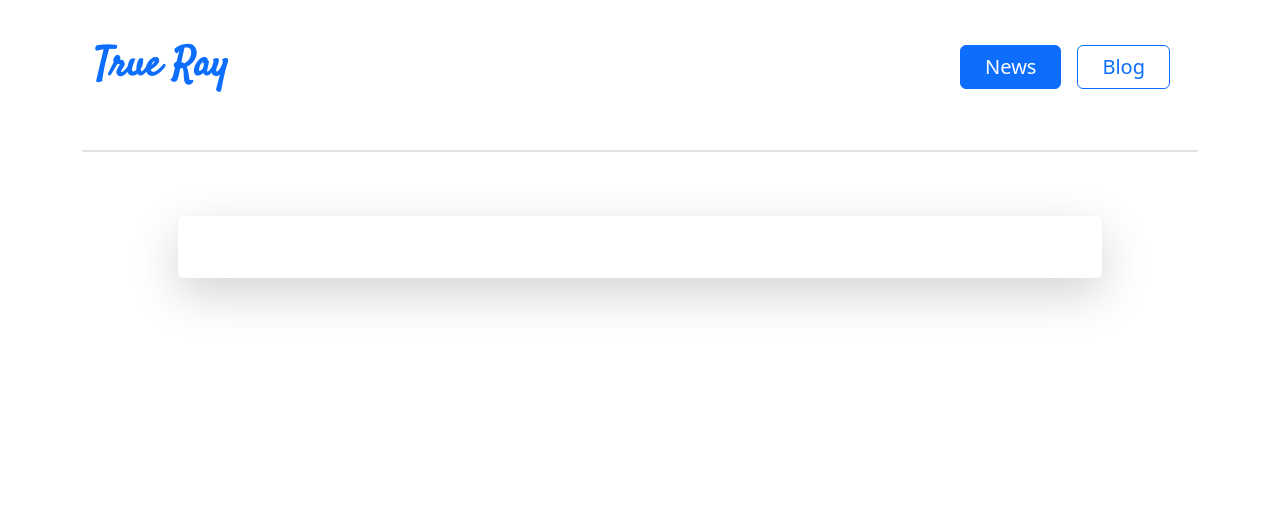
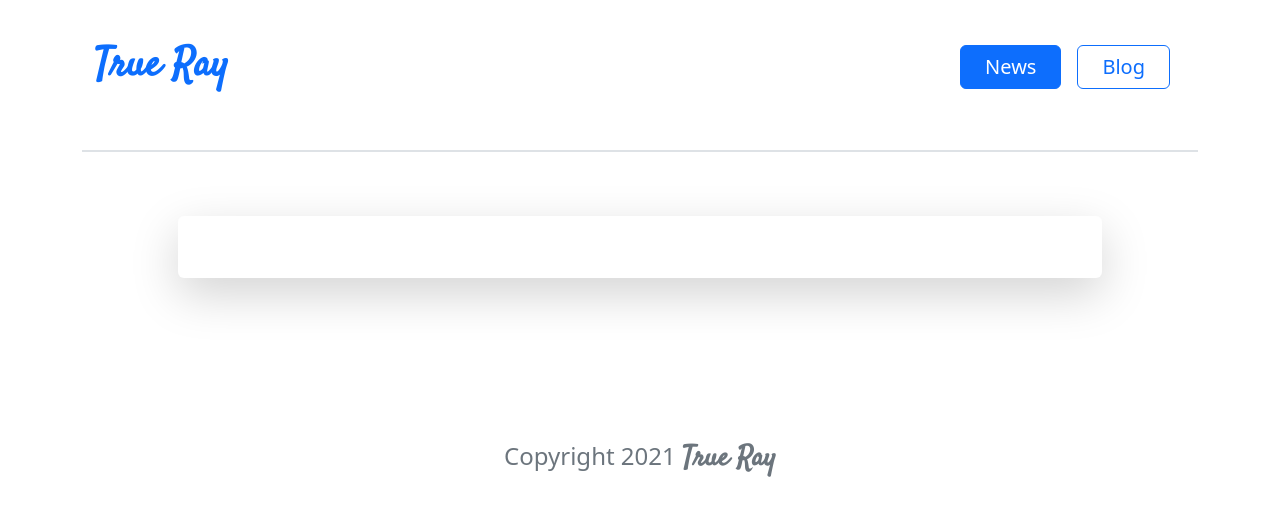
Before and after one commit to Anita-Mahmud/true-ray-newsportal, a plain HTML site: page index.html in a window 1280 px wide. Drawn offline with nearby package versions, Linux system fonts and the light colour scheme; no server answers.

Commit message:
footer added

```diff
--- a/index.html
+++ b/index.html
@@ -76,6 +76,8 @@
     <script src="./js/app.js"></script>
 </body>
 
-</body>
+<footer class="pt-5 text-center fs-4 text-secondary">
+    <p>Copyright 2021 <span class="pro-name fw-semibold fs-3">True Ray</span></p>
+</footer>
 
 </html>
```
